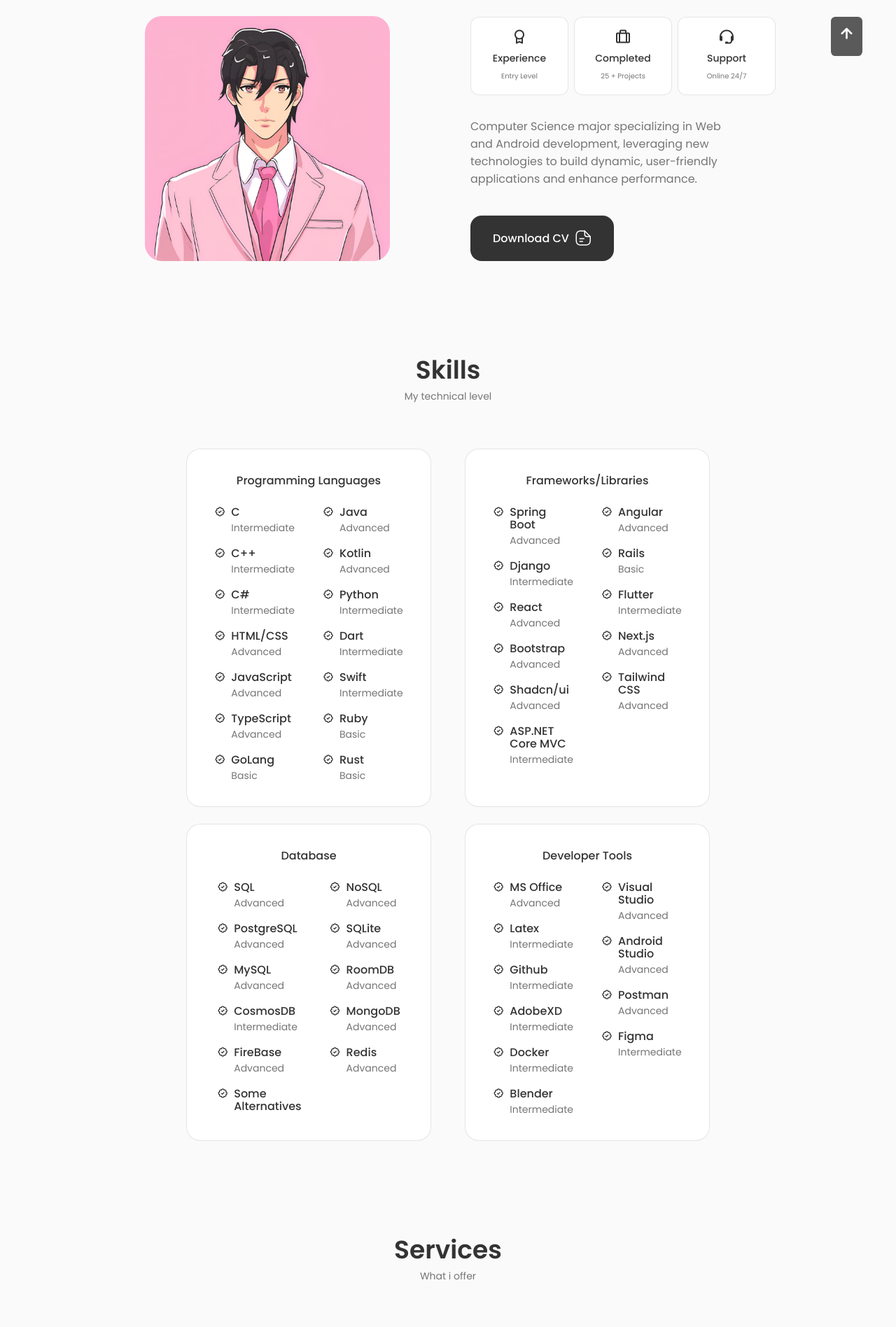
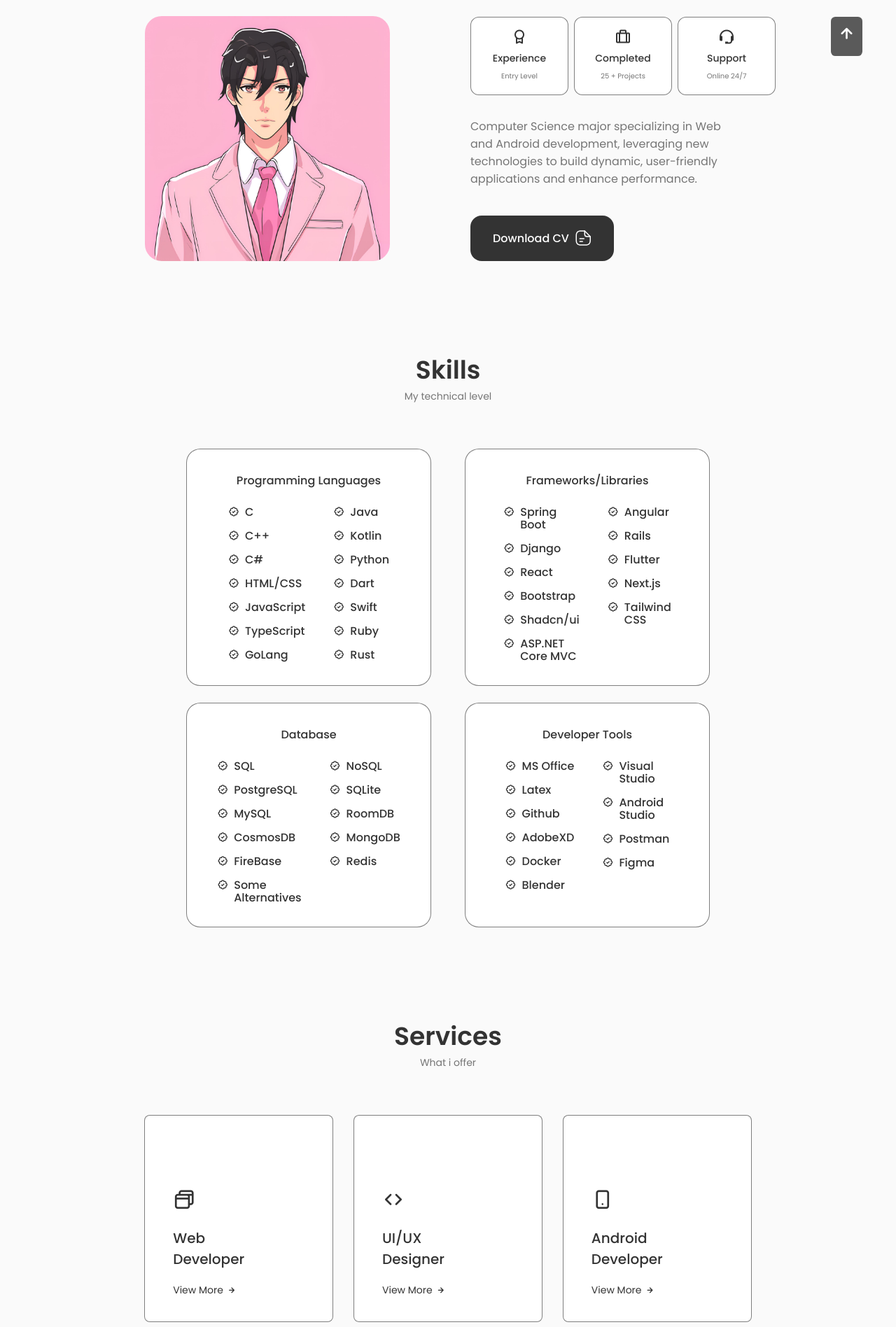
Before and after one commit to Harshwardhan-Sharma/portfolio, a React (Create React App) app: page / in a window 1280 px wide. Shown: the part 880-2776 px from the top of the page at 70% size. Built offline with nearby package versions, Linux system fonts and the light colour scheme.

Commit message:
nothing change

```diff
--- a/src/components/about/about.css
+++ b/src/components/about/about.css
@@ -18,7 +18,7 @@
 
 .about__box {
     background-color: var(--container-color);
-    border: 1px solid rgba(0, 0, 0, 0.1);
+    border: 1px solid rgba(0,0, 0, 0.5);
     border-radius: 0.75rem;
     text-align: center;
     padding: 1rem 1.25rem;
--- a/src/components/contact/contact.css
+++ b/src/components/contact/contact.css
@@ -20,7 +20,7 @@
 
 .contact__card {
     background-color: var(--container-color);
-    border: 1px solid rgba(0, 0, 0, .1);
+    border: 1px solid rgba(0, 0, 0, .5);
     border-radius: .75rem;
     padding: 1rem;
     text-align: center;
@@ -82,7 +82,7 @@
     left: 0;
     width: 100%;
     height: 100%;
-    border: 2px solid rgba(0, 0, 0, .3);
+    border: 2px solid rgba(0, 0, 0, .5);
     background: none;
     color: var(--text-color);
     outline: none;
--- a/src/components/footer/footer.css
+++ b/src/components/footer/footer.css
@@ -1,6 +1,6 @@
 .footer{
     background-color: var(--container-color);
-    border-top: 1px solid rgba(0, 0, 0, 0.1);
+    border-top: 1px solid rgba(0, 0, 0, 0.5);
 }
 
 .footer__container{
--- a/src/components/header/header.css
+++ b/src/components/header/header.css
@@ -50,7 +50,7 @@
 
 /* Change background header */
 .scroll-header{
-    box-shadow: 0 -1px 4px rgba(0, 0, 0, 0.15);
+    box-shadow: 0 -1px 4px rgba(0, 0,0, 0.15);
 }
 
 
--- a/src/components/home/home.css
+++ b/src/components/home/home.css
@@ -20,6 +20,7 @@
 .home__social-icon {
     font-size: 1.25rem;
     color: var(--title-color);
+    transition: .3s;
 }
 
 .home__social-icon:hover {
--- a/src/components/qualification/qualification.css
+++ b/src/components/qualification/qualification.css
@@ -52,7 +52,8 @@
 
 .qualification__card-content {
     position: relative;
-    border: 1px solid rgba(0, 0, 0, 0.1);
+    border: 1px solid rgba(0, 0, 0, 0.5);
+    border-radius: .5rem;
     background-color: var(--container-color);
     padding: 6rem 0 2rem 2.5rem;
 }
--- a/src/components/services/services.css
+++ b/src/components/services/services.css
@@ -6,7 +6,8 @@
 
 .services__content {
     position: relative;
-    border: 1px solid rgba(0, 0, 0, 0.1);
+    border: 1px solid rgba(0,0 , 0, 0.5);
+    border-radius: .5rem;
     background-color: var(--container-color);
     padding: 6rem 0 2rem 2.5rem;
  }
--- a/src/components/skills/skills.css
+++ b/src/components/skills/skills.css
@@ -6,7 +6,7 @@
 
 .skills__content {
     background-color: var(--container-color);
-    border: 1px solid rgba(0, 0, 0, 0.1);
+    border: 1px solid rgba(0, 0, 0, 0.5);
     padding: 2rem 4rem;
     border-radius: 1.25rem;
 }
@@ -47,7 +47,8 @@
 }
 
 .skills__level {
-    font-size: var(--small-font-size);
+    display: none;
+    font-size: var(--smaller-font-size);
 }
 
 /*=============== BREAKPOINTS ===============*/
@@ -79,4 +80,8 @@
     .skills__name {
         font-size: var(--small-font-size);
     }
+
+    .skills__level {
+        font-size: var(--smaller-font-size);
+    }
 }
--- a/src/components/work/work.css
+++ b/src/components/work/work.css
@@ -65,7 +65,7 @@
 
 .work__card {
     background-color: var(--container-color);
-    border: 1px solid rgba(0, 0, 0, .1);
+    border: 1px solid rgba(0, 0, 0, .5);
     padding: 1.25rem;
     border-radius: 1rem;
     transition: .3s;
```
